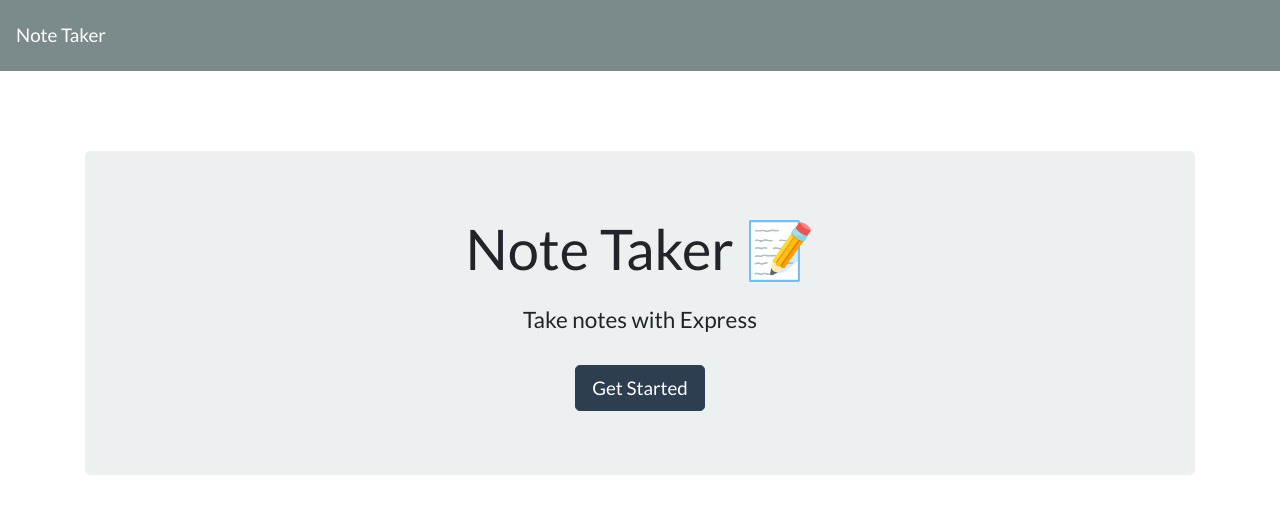
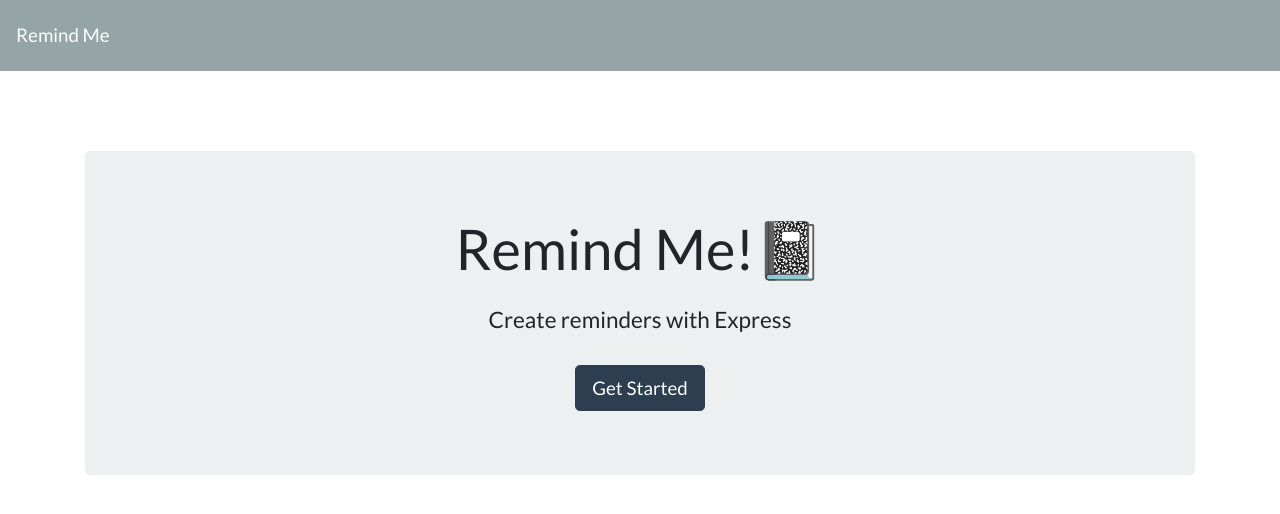
Before and after one commit to kellymedia/notes-and-reminders, a website: page public/index.html in a window 1280 px wide. Drawn offline with nearby package versions, Linux system fonts and the light colour scheme; no server answers.

Commit message:
add front-end modifications

```diff
--- a/public/index.html
+++ b/public/index.html
@@ -5,24 +5,23 @@
   <meta charset="UTF-8">
   <meta name="viewport" content="width=device-width, initial-scale=1.0">
   <meta http-equiv="X-UA-Compatible" content="ie=edge">
-  <title>Note Taker</title>
+  <title>Remind Me</title>
   <link rel="stylesheet" href="https://cdnjs.cloudflare.com/ajax/libs/bootswatch/4.1.3/flatly/bootstrap.min.css" />
 </head>
 
 <body>
-  <nav class="navbar navbar-dark bg-dark">
-    <a class="navbar-brand" href="/">Note Taker
+  <nav class="navbar navbar-dark bg-secondary">
+    <a class="navbar-brand" href="/">Remind Me
     </a>
   </nav>
   <div class="container">
     <div style="margin-top: 80px;" class="jumbotron text-center">
-      <h1 class="display-4">Note Taker <span role="img" aria-label="Memo">📝</span></h1>
-      <h4 class="mt-4">Take notes with Express</h4>
-      <a class="btn btn-primary btn-lg mt-4" href="/notes" role="button">Get Started</a>
+      <h1 class="display-4">Remind Me!<span role="img" aria-label="Memo">📓</span></h1>
+      <h4 class="mt-4">Create reminders with Express</h4>
+      <a class="btn btn-primary btn-lg mt-4" href="./notes.html" role="button">Get Started</a>
     </div>
   </div>
   <script src="https://cdnjs.cloudflare.com/ajax/libs/jquery/3.3.1/jquery.min.js"></script>
   <script src="/assets/js/index.js"></script>
 </body>
-
 </html>
```
Also changed, not shown: public/notes.html (+5 -5 lines).
